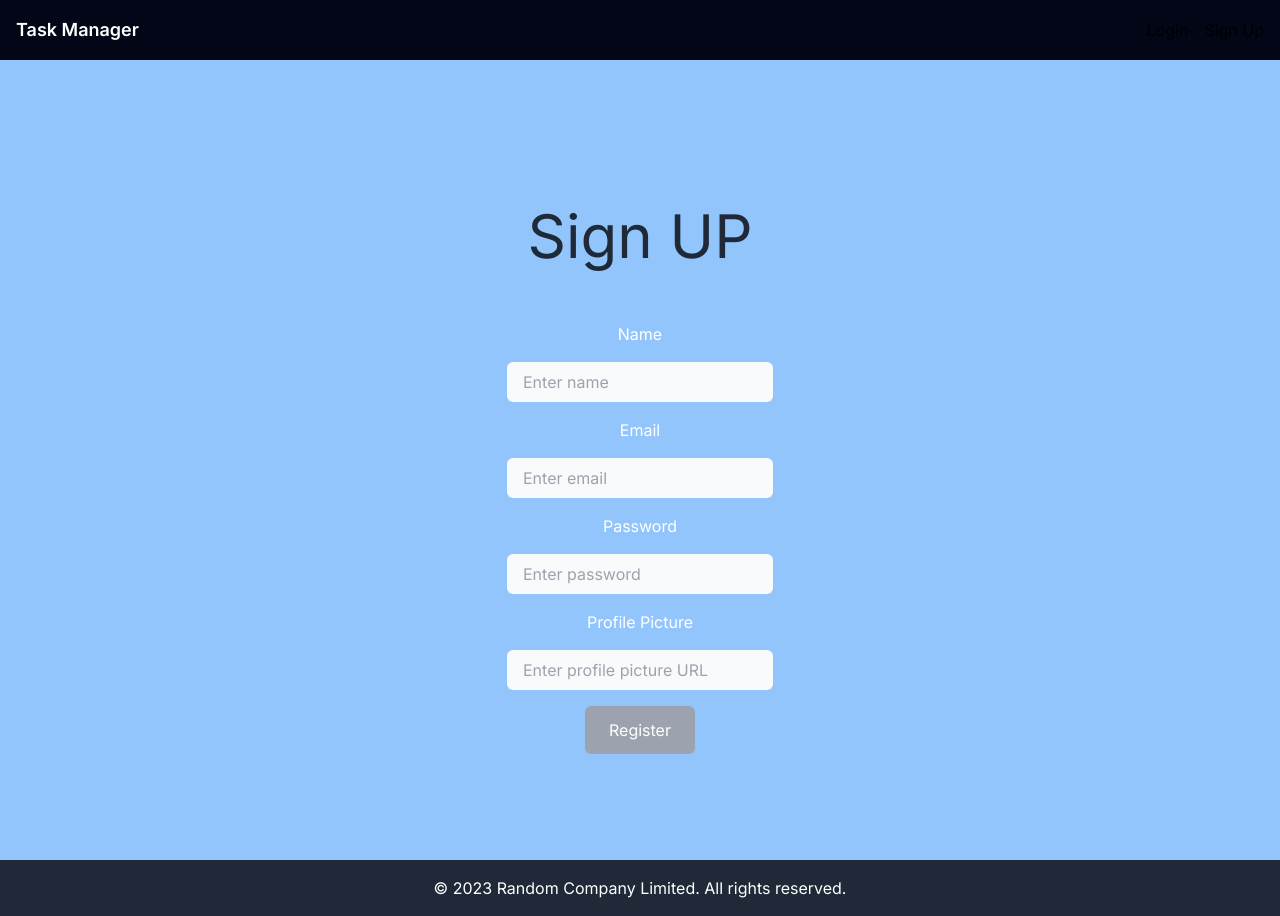
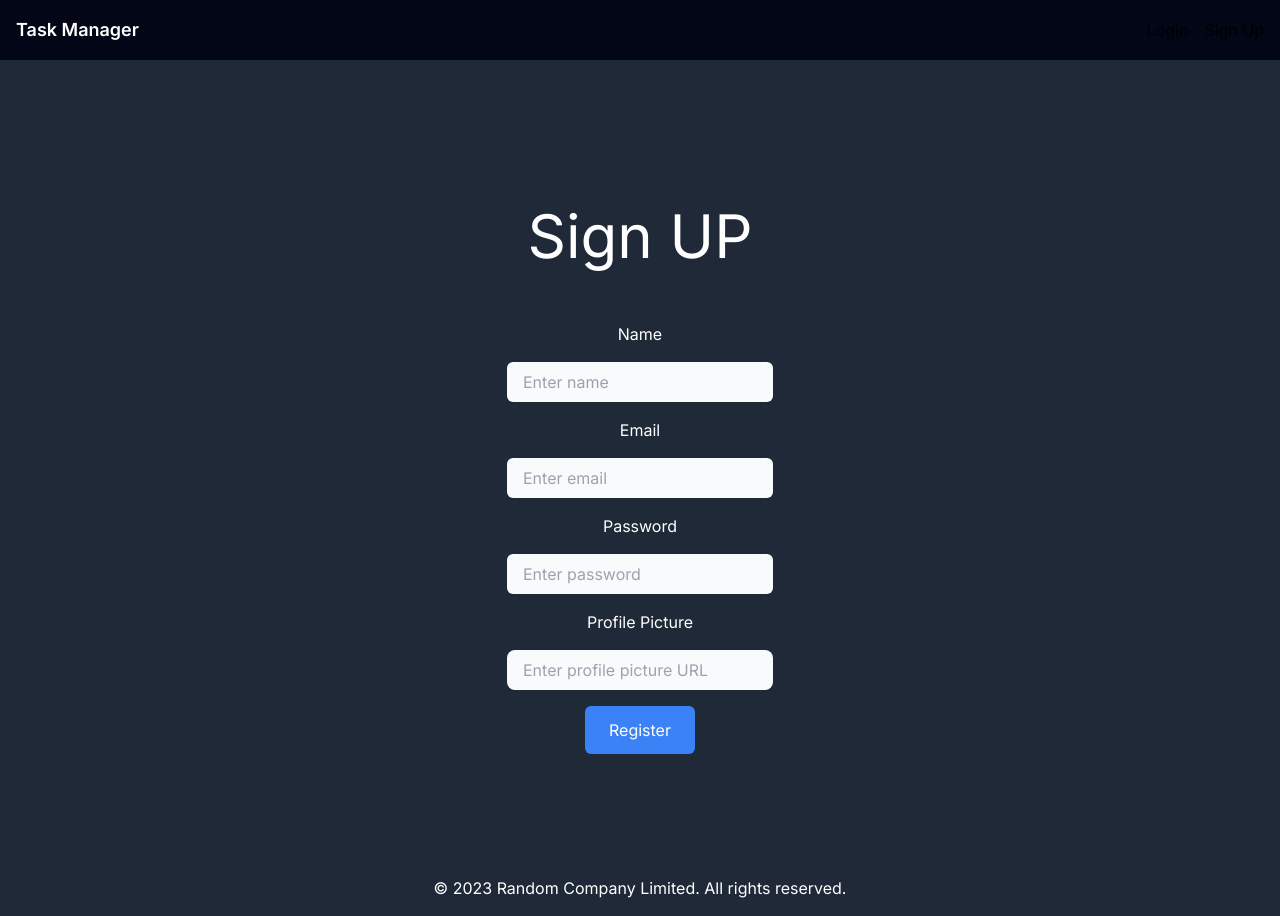
Before and after one commit to itsnileshgosavi/Task-Master, a Next.js app: page /signup in a window 1280 px wide. Built offline with nearby package versions, Linux system fonts and the light colour scheme; no server answers.

Commit message:
changing styles again

```diff
--- a/src/app/login/Login.jsx
+++ b/src/app/login/Login.jsx
@@ -49,8 +49,8 @@ const Login = () => {
 
     };
   return (
-    <div className='flex flex-col items-center justify-center p-8 space-y-4 bg-blue-300 h-screen'>
-    <h1 className='text-6xl p-10 text-gray-800'>Login</h1>
+    <div className='flex flex-col items-center justify-center p-8 space-y-4 bg-gray-800 h-screen'>
+    <h1 className='text-6xl p-10 text-white'>Login</h1>
 
     <label htmlFor='email' className='text-white'>
       Email
@@ -85,7 +85,7 @@ const Login = () => {
     </button>
     <span><button
       type='submit'
-      className='px-6 py-3 bg-green-400 text-white rounded-md hover:bg-gray-500 focus:outline-none focus:border-gray-700 focus:ring focus:ring-gray-200'
+      className='px-3 py-2 bg-green-400 text-white rounded-3xl hover:bg-gray-500 focus:outline-none focus:border-gray-700 focus:ring focus:ring-gray-200'
       onClick={signupClick}
     >
       Sign Up Here
--- a/src/app/signup/page.jsx
+++ b/src/app/signup/page.jsx
@@ -46,8 +46,8 @@ const RegisterUser = () => {
   };
 
   return (
-    <div className='flex flex-col items-center justify-center p-8 space-y-4 bg-blue-300 h-screen'>
-      <h1 className='text-6xl p-10 text-gray-800'>Sign UP</h1>
+    <div className='flex flex-col items-center justify-center p-8 space-y-4 bg-gray-800 h-screen'>
+      <h1 className='text-6xl p-10 text-white'>Sign UP</h1>
     <label htmlFor='name' className='text-white'>
       Name
     </label>
@@ -90,7 +90,7 @@ const RegisterUser = () => {
     <input
       type='text'
       placeholder='Enter profile picture URL'
-      className='px-4 py-2 bg-gray-50 text-black rounded-md'
+      className='px-4 py-2 bg-gray-50 text-black rounded-lg'
       id='profile_picture'
       name='profile_picture'
       onChange={handleChange}
@@ -98,7 +98,7 @@ const RegisterUser = () => {
 
     <button
       type='submit'
-      className='px-6 py-3 bg-gray-400 text-white rounded-md hover:bg-gray-500 focus:outline-none focus:border-gray-700 focus:ring focus:ring-gray-200'
+      className='px-6 py-3 bg-blue-500 text-white rounded-md hover:bg-gray-500 focus:outline-none focus:border-gray-700 focus:ring focus:ring-gray-200'
       onClick={handleRegister}
     >
       Register
--- a/src/components/header.jsx
+++ b/src/components/header.jsx
@@ -58,7 +58,7 @@ const Header = () => {
           {context.user ? (
             <>
               <Link href="/profile/user" className='hover:text-green-600'>{context.user.name}</Link>
-              <button className="ms-3 px-6 py-3 bg-red-700 text-white rounded-3xl hover:bg-red-500 focus:outline-none focus:border-gray-700 focus:ring focus:ring-gray-200" onClick={doLogout}>Logout</button>
+              <button className="ms-1 px-3 py-0 bg-red-700 text-white rounded-3xl hover:bg-red-500 focus:outline-none focus:border-gray-700 focus:ring focus:ring-gray-200" onClick={doLogout}>Logout</button>
             </>
           ) : (
             <>
```
